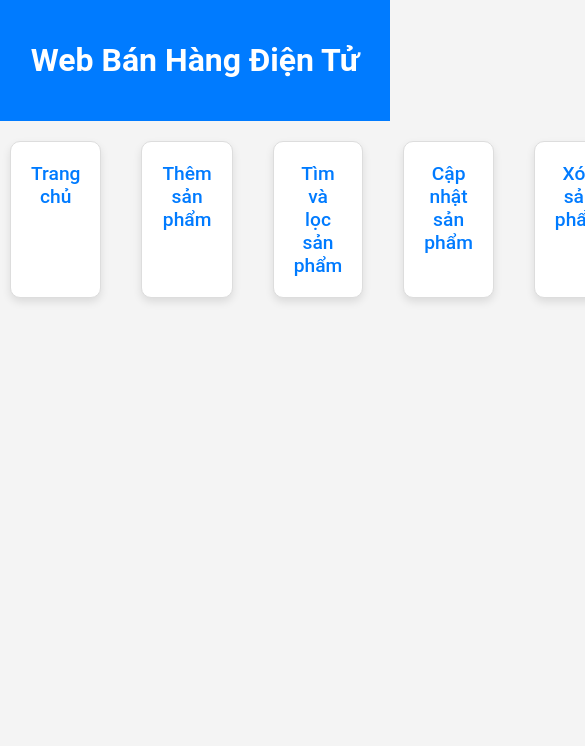
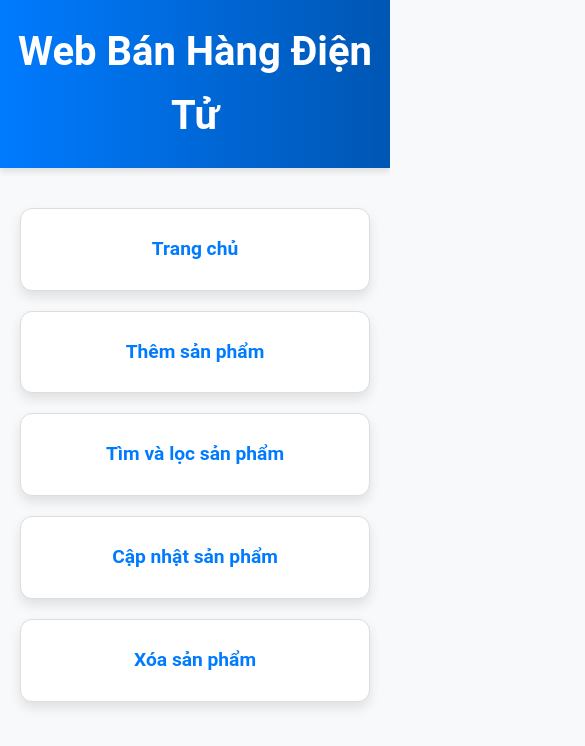
Before and after one commit to Trungs0002/TechShop, a website: page public/pages/index.html in a window 390 px wide. Shown: the top 746 px of the page, 585 px wide, since content can reach past the window. Drawn offline with Linux system fonts and the light colour scheme.

```diff
--- a/package.json
+++ b/package.json
@@ -2,7 +2,7 @@
   "name": "giuaki_final",
   "version": "1.0.0",
   "description": "",
-  "main": "app.js",
+  "main": "server.js",
   "scripts": {
     "test": "echo \"Error: no test specified\" && exit 1"
   },
--- a/public/pages/index.html
+++ b/public/pages/index.html
@@ -5,47 +5,86 @@
     <meta name="viewport" content="width=device-width, initial-scale=1.0" />
     <title>Web Bán Hàng Điện Tử</title>
     <style>
+        /* Reset CSS */
+        * {
+            margin: 0;
+            padding: 0;
+            box-sizing: border-box;
+        }
+
         body {
             font-family: 'Roboto', Arial, sans-serif;
-            margin: 0;
-            padding: 0;
-            background-color: #f4f4f4;
+            background-color: #f8f9fa;
             color: #333;
+            line-height: 1.6;
         }
+
+        header {
+            background: linear-gradient(90deg, #007BFF, #0056b3);
+            color: white;
+            text-align: center;
+            padding: 20px 0;
+            box-shadow: 0 4px 6px rgba(0, 0, 0, 0.1);
+        }
+
+        header h1 {
+            font-size: 2.5rem;
+            font-weight: bold;
+        }
+
         .card-container {
             display: flex;
-            justify-content: space-between;
+            flex-direction: column;
             gap: 20px;
-            margin-top: 20px;
+            padding: 40px 20px;
         }
+
         .card {
             background-color: white;
             border: 1px solid #ddd;
-            border-radius: 10px;
-            box-shadow: 0 4px 8px rgba(0, 0, 0, 0.1);
+            border-radius: 12px;
+            box-shadow: 0 6px 12px rgba(0, 0, 0, 0.1);
             text-align: center;
             padding: 20px;
-            transition: transform 0.3s, box-shadow 0.3s;
-            flex: 1;
-            margin: 0 10px;
+            transition: transform 0.3s ease, box-shadow 0.3s ease;
+            width: 100%;
+            max-width: 800px;
+            margin: 0 auto;
         }
+
         .card:hover {
             transform: translateY(-10px);
-            box-shadow: 0 8px 16px rgba(0, 0, 0, 0.2);
+            box-shadow: 0 12px 24px rgba(0, 0, 0, 0.2);
         }
+
         .card a {
             text-decoration: none;
             color: #007BFF;
-            font-weight: 500;
-            font-size: 1.2rem;
+            font-weight: 600;
+            font-size: 1.5rem;
+            display: block;
+            padding: 10px 0;
+            transition: color 0.3s ease;
         }
+
         .card a:hover {
+            color: #0056b3;
             text-decoration: underline;
+        }
+
+        @media (max-width: 768px) {
+            .card {
+                padding: 15px;
+            }
+
+            .card a {
+                font-size: 1.2rem;
+            }
         }
     </style>
 </head>
 <body>
-    <header style="background-color: #007BFF; color: white; text-align: center; padding: 20px;">
+    <header>
         <h1>Web Bán Hàng Điện Tử</h1>
     </header>
     <div class="card-container">
```
Also changed, not shown: server.js (+53 -41 lines), public/pages/readProducts.html (renamed from public/pages/FProducts.html).
